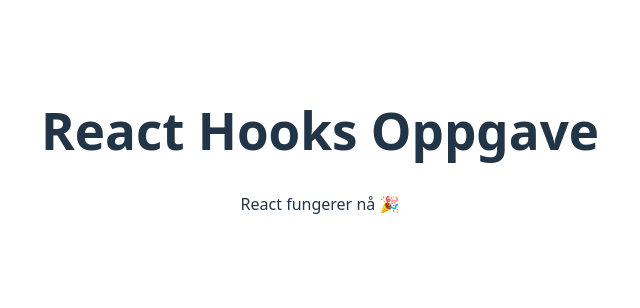
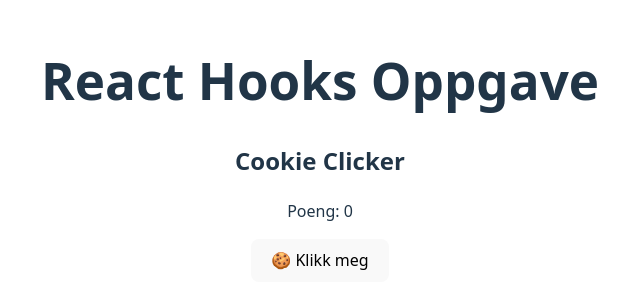
Before and after one commit to ibrahimkodehode-png/Cookie, a React (Vite) app in the folder vite-project/: page / in a window 1280 px wide. Shown: the part 250-558 px from the top of the page, without its empty margins (320-960 px from the left). Built offline with nearby package versions, Linux system fonts and the light colour scheme.

Commit message:
cookie counter strike

```diff
--- a/vite-project/src/App.jsx
+++ b/vite-project/src/App.jsx
@@ -1,10 +1,11 @@
 import "./App.css";
+import CookieClicker from "./components/CookieClicker";
 
 function App() {
   return (
     <main>
       <h1>React Hooks Oppgave</h1>
-      <p>React fungerer nå 🎉</p>
+      <CookieClicker />
     </main>
   );
 }
```
